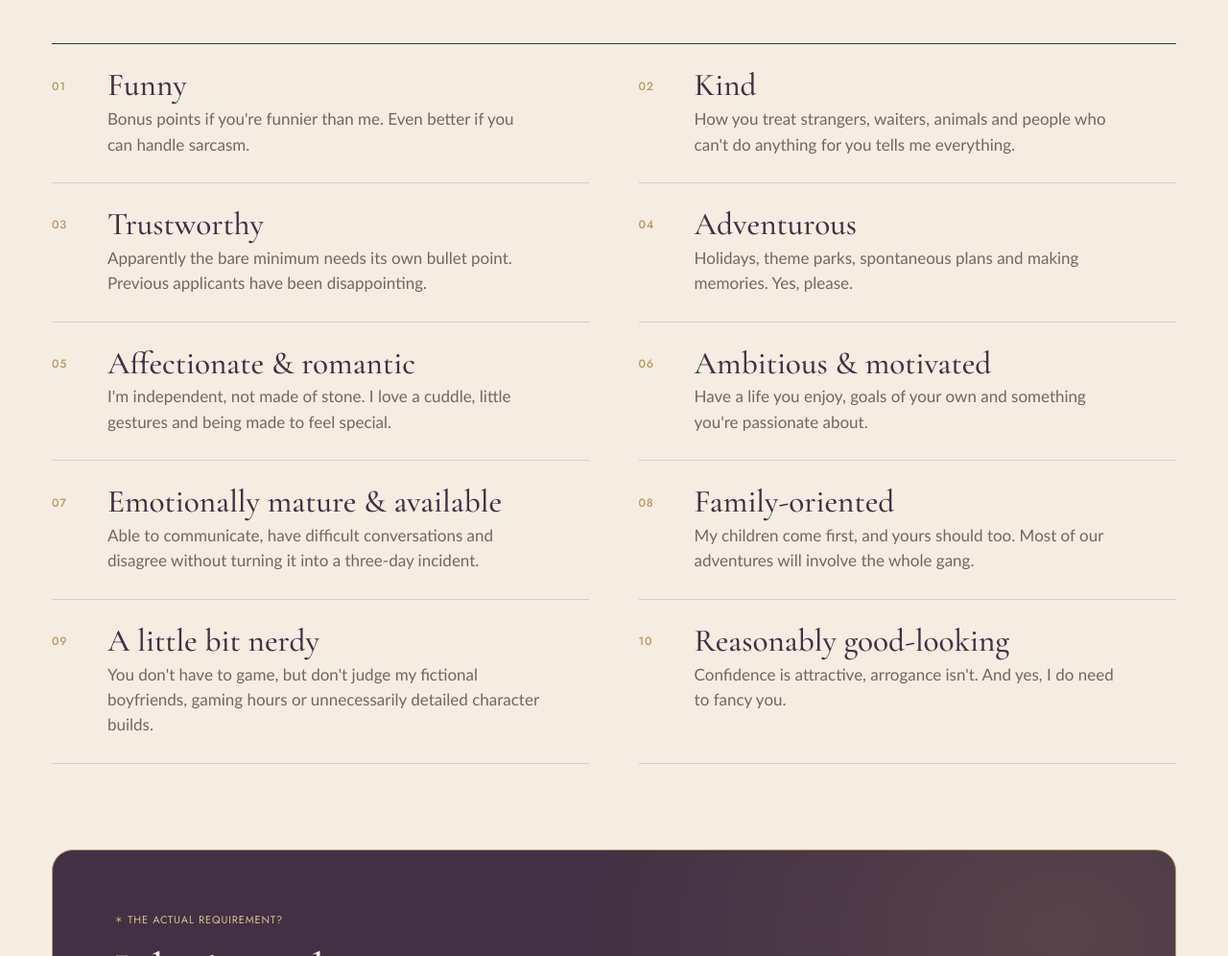
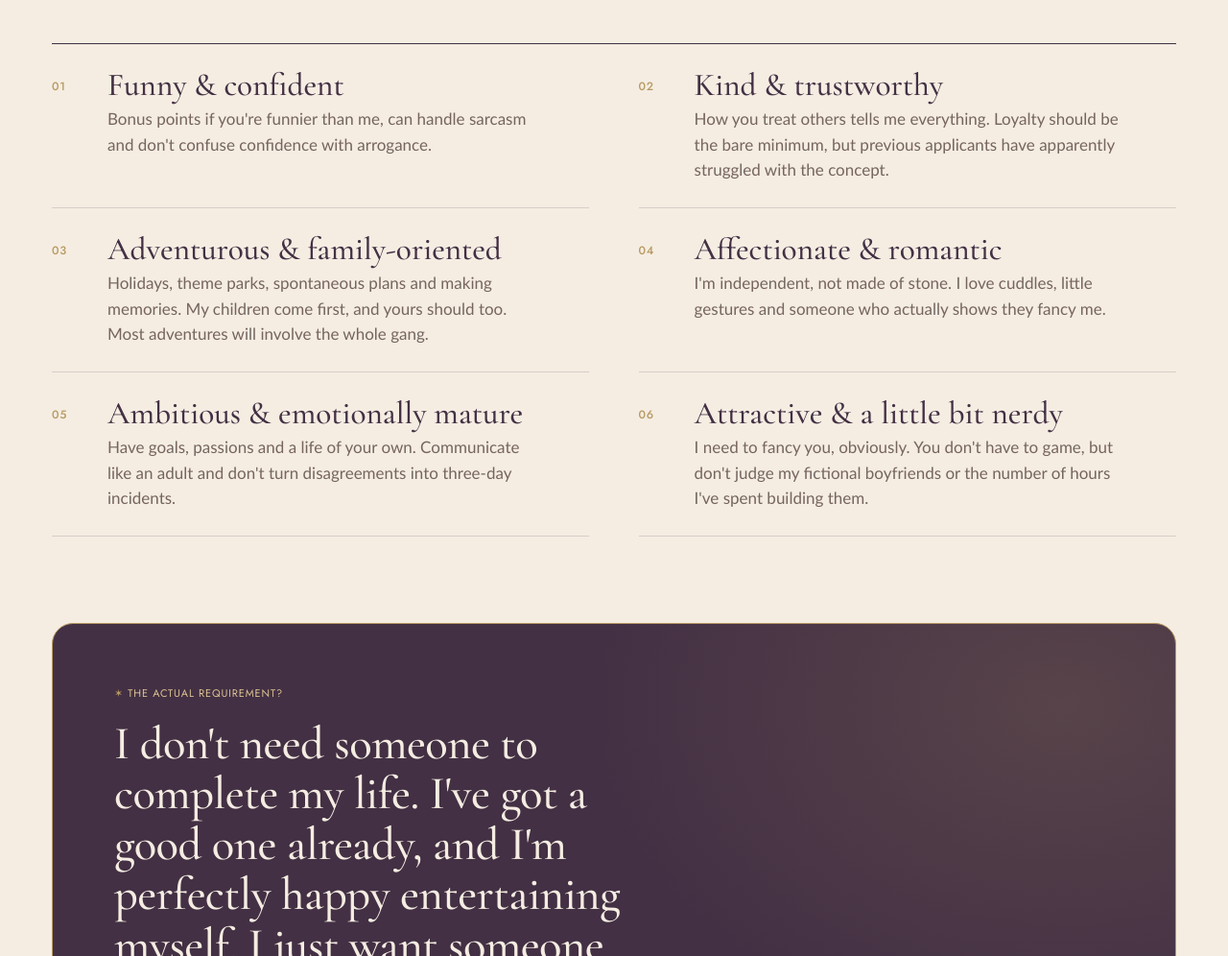
Before and after one commit to beckymaslen/test, a plain HTML site: page index.html in a window 1280 px wide. Shown: the part 5223-6219 px from the top of the page at 96% size. Drawn offline with nearby package versions, Linux system fonts and the light colour scheme; a web font is replaced by a local one.

Commit message:
Vacancy: six combined traits
Co-Authored-By: Claude Opus 5.5 <noreply@anthropic.com>
Claude-Session: https://claude.ai/code/session_01Ai4cHgNCg6EzjkiVjrvn6p

```diff
--- a/index.html
+++ b/index.html
@@ -454,16 +454,12 @@ textarea.short{min-height:96px}
       <p>What I'm actually looking for:</p>
     </div>
     <ul class="vlist">
-      <li><span class="vi">01</span><div><h3>Funny</h3><p>Bonus points if you're funnier than me. Even better if you can handle sarcasm.</p></div></li>
-      <li><span class="vi">02</span><div><h3>Kind</h3><p>How you treat strangers, waiters, animals and people who can't do anything for you tells me everything.</p></div></li>
-      <li><span class="vi">03</span><div><h3>Trustworthy</h3><p>Apparently the bare minimum needs its own bullet point. Previous applicants have been disappointing.</p></div></li>
-      <li><span class="vi">04</span><div><h3>Adventurous</h3><p>Holidays, theme parks, spontaneous plans and making memories. Yes, please.</p></div></li>
-      <li><span class="vi">05</span><div><h3>Affectionate &amp; romantic</h3><p>I'm independent, not made of stone. I love a cuddle, little gestures and being made to feel special.</p></div></li>
-      <li><span class="vi">06</span><div><h3>Ambitious &amp; motivated</h3><p>Have a life you enjoy, goals of your own and something you're passionate about.</p></div></li>
-      <li><span class="vi">07</span><div><h3>Emotionally mature &amp; available</h3><p>Able to communicate, have difficult conversations and disagree without turning it into a three-day incident.</p></div></li>
-      <li><span class="vi">08</span><div><h3>Family-oriented</h3><p>My children come first, and yours should too. Most of our adventures will involve the whole gang.</p></div></li>
-      <li><span class="vi">09</span><div><h3>A little bit nerdy</h3><p>You don't have to game, but don't judge my fictional boyfriends, gaming hours or unnecessarily detailed character builds.</p></div></li>
-      <li><span class="vi">10</span><div><h3>Reasonably good-looking</h3><p>Confidence is attractive, arrogance isn't. And yes, I do need to fancy you.</p></div></li>
+      <li><span class="vi">01</span><div><h3>Funny &amp; confident</h3><p>Bonus points if you're funnier than me, can handle sarcasm and don't confuse confidence with arrogance.</p></div></li>
+      <li><span class="vi">02</span><div><h3>Kind &amp; trustworthy</h3><p>How you treat others tells me everything. Loyalty should be the bare minimum, but previous applicants have apparently struggled with the concept.</p></div></li>
+      <li><span class="vi">03</span><div><h3>Adventurous &amp; family-oriented</h3><p>Holidays, theme parks, spontaneous plans and making memories. My children come first, and yours should too. Most adventures will involve the whole gang.</p></div></li>
+      <li><span class="vi">04</span><div><h3>Affectionate &amp; romantic</h3><p>I'm independent, not made of stone. I love cuddles, little gestures and someone who actually shows they fancy me.</p></div></li>
+      <li><span class="vi">05</span><div><h3>Ambitious &amp; emotionally mature</h3><p>Have goals, passions and a life of your own. Communicate like an adult and don't turn disagreements into three-day incidents.</p></div></li>
+      <li><span class="vi">06</span><div><h3>Attractive &amp; a little bit nerdy</h3><p>I need to fancy you, obviously. You don't have to game, but don't judge my fictional boyfriends or the number of hours I've spent building them.</p></div></li>
     </ul>
     <div class="req">
       <p class="mono req-k"><span class="star">✶</span> The actual requirement?</p>
```
